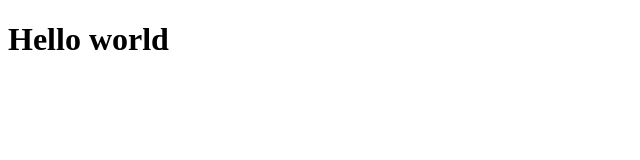
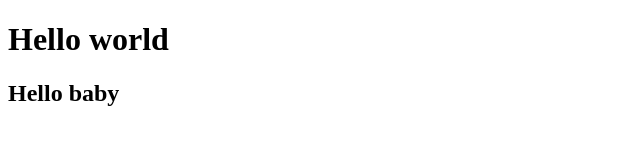
Before and after one commit to durjoy52/git-practice, a plain HTML site: page index.html in a window 1280 px wide. Shown: the whole page, without its empty margins (0-640 px from the left). Drawn offline with Linux system fonts and the light colour scheme.

Commit message:
hello baby

```diff
--- a/index.html
+++ b/index.html
@@ -8,5 +8,6 @@
   </head>
   <body>
     <h1>Hello world</h1>
+    <h2>Hello baby</h2>
   </body>
 </html>
```
